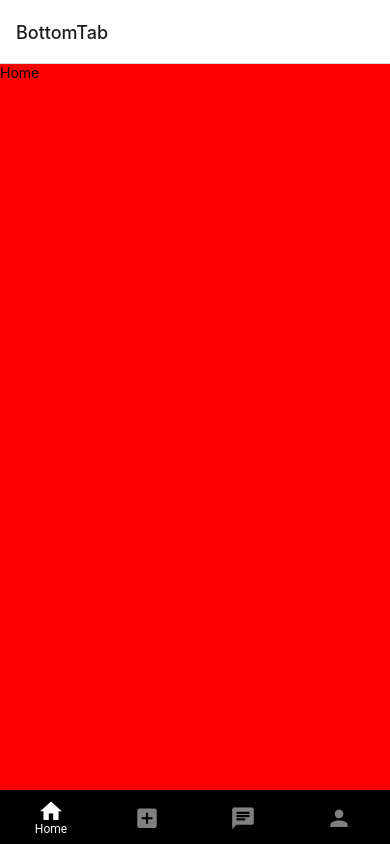
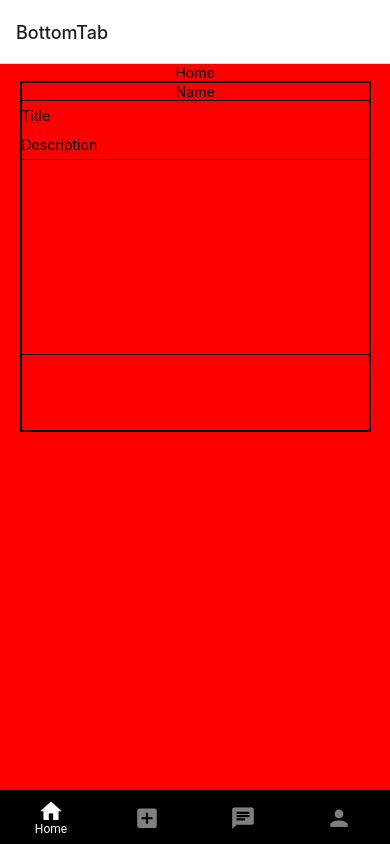
Before and after one commit to Yigit-Yeler/D-Ev-ret, a React Native app: screen /Home in a window 390 px wide. Built offline with nearby package versions, Linux system fonts and the light colour scheme.

Commit message:
Component :: created post component

```diff
--- /dev/null
+++ b/src/components/Post.js
@@ -0,0 +1,50 @@
+import { View, Text, FlatList, Image, ScrollView } from 'react-native'
+import React from 'react'
+import { postStyles } from './styles/postStyles'
+
+const Post = () => {
+    const listData = [
+        {
+            'img': 'https://static.wikia.nocookie.net/hunterxhunter/images/b/bd/HxH2011_EP147_Killua_Portrait.png/revision/latest?cb=20220624211000'
+        },
+        {
+            'img': 'https://static.wikia.nocookie.net/hunterxhunter/images/b/bd/HxH2011_EP147_Killua_Portrait.png/revision/latest?cb=20220624211000'
+        },
+        {
+            'img': 'https://static.wikia.nocookie.net/hunterxhunter/images/b/bd/HxH2011_EP147_Killua_Portrait.png/revision/latest?cb=20220624211000'
+        },
+        {
+            'img': 'https://static.wikia.nocookie.net/hunterxhunter/images/b/bd/HxH2011_EP147_Killua_Portrait.png/revision/latest?cb=20220624211000'
+        },
+        {
+            'img': 'https://static.wikia.nocookie.net/hunterxhunter/images/b/bd/HxH2011_EP147_Killua_Portrait.png/revision/latest?cb=20220624211000'
+        }
+    ]
+
+
+    return (
+        <View style={postStyles.main}>
+            <View style={postStyles.name}>
+                <Text>Name</Text>
+            </View>
+            <View style={postStyles.titleView}>
+                <Text style={postStyles.titleText}>Title</Text>
+                <Text style={postStyles.descText}>Description</Text>
+            </View>
+            <View style={postStyles.imgView}>
+
+                <FlatList
+                    contentContainerStyle={{ alignSelf: 'flex-start' }}
+                    showsVerticalScrollIndicator={false}
+                    showsHorizontalScrollIndicator={false}
+                    data={listData}
+                    renderItem={({ item, index }) => {
+                        <Text>adasdasdasd</Text>
+                    }}
+                />
+            </View>
+        </View>
+    )
+}
+
+export default Post
--- /dev/null
+++ b/src/components/styles/postStyles.js
@@ -0,0 +1,41 @@
+import { StyleSheet } from 'react-native';
+import { widthPercentageToDP as wp, heightPercentageToDP as hp } from 'react-native-responsive-screen';
+
+const usualWidth = wp('90%')
+const contentUsualWidth = usualWidth * 0.99
+
+export const postStyles = StyleSheet.create({
+    main: {
+        width: usualWidth,
+        height: usualWidth,
+        backgroundColor: 'red',
+        borderWidth: 2,
+        borderColor: 'black'
+    },
+    name: {
+        width: contentUsualWidth,
+        alignItems: 'center',
+        borderBottomWidth: 1
+    },
+    titleView: {
+        width: contentUsualWidth,
+        height: wp('15%'),
+        justifyContent: 'space-around',
+        borderBottomWidth: 1
+    },
+    titleText: {
+
+    },
+    descText: {
+
+    },
+    imgView: {
+        width: contentUsualWidth,
+        height: wp('50%'),
+        borderBottomWidth: 1
+    },
+    img: {
+        width: wp('10%'),
+        height: wp('10%')
+    }
+});
--- a/src/screens/Home.js
+++ b/src/screens/Home.js
@@ -1,10 +1,13 @@
 import { View, Text } from 'react-native'
 import React from 'react'
 import { homeStyles } from '../styles/homeStyles'
+import Post from '../components/Post'
+
 const Home = () => {
     return (
         <View style={homeStyles.main}>
             <Text>Home</Text>
+            <Post />
         </View>
     )
 }
--- a/src/styles/homeStyles.js
+++ b/src/styles/homeStyles.js
@@ -4,6 +4,6 @@ export const homeStyles = StyleSheet.create({
     main: {
         flex: 1,
         backgroundColor: 'red',
-
+        alignItems: 'center'
     }
 });
```
